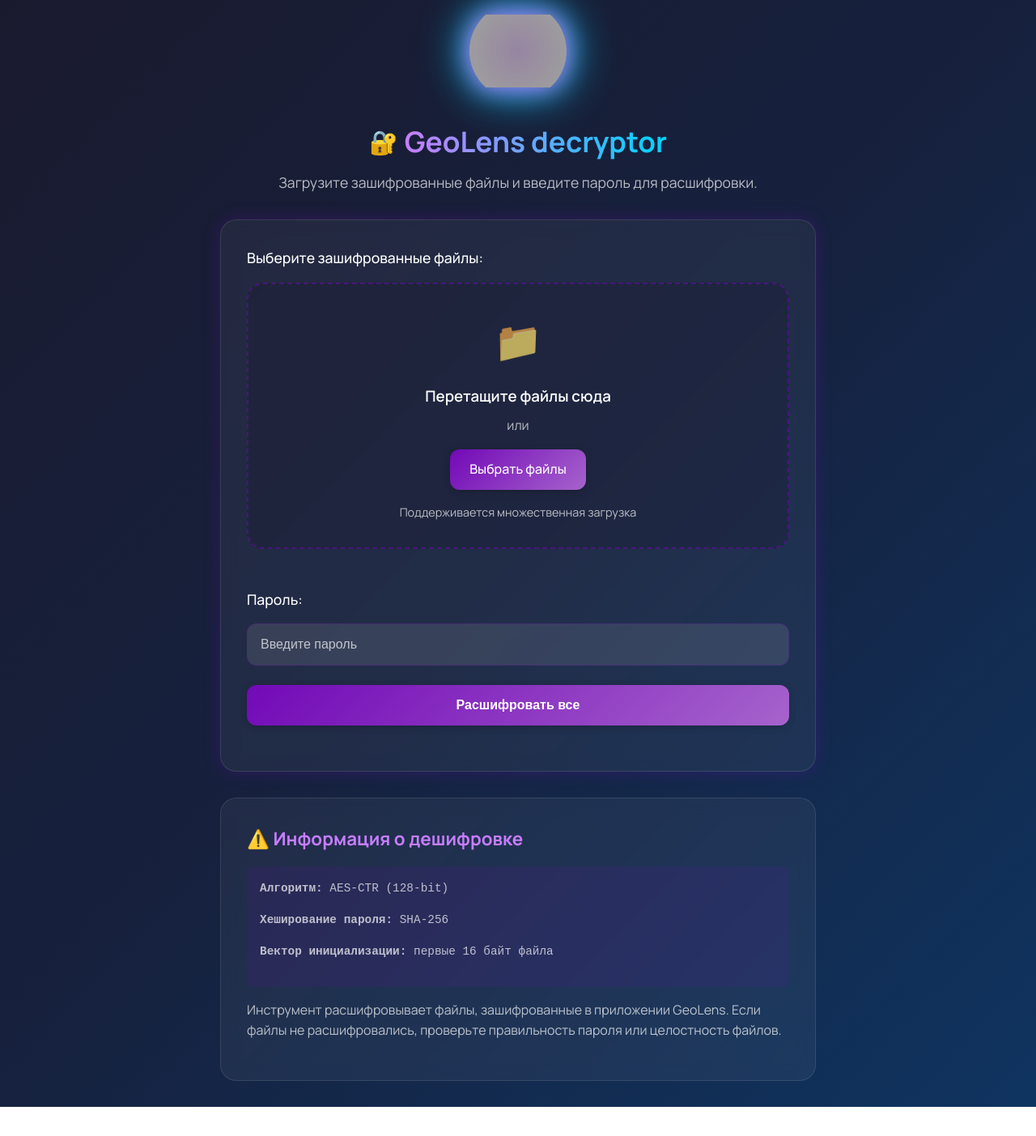
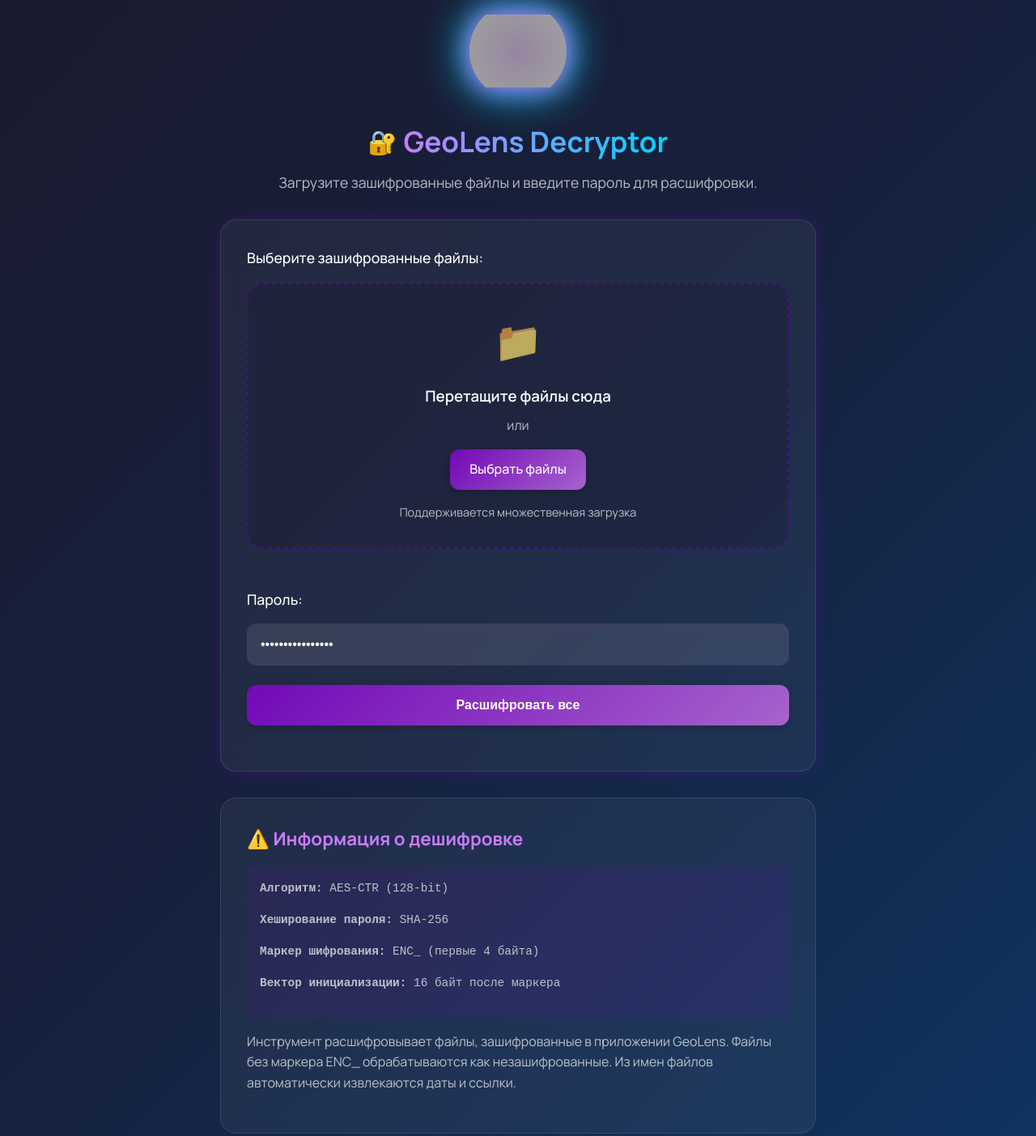
Before and after one commit to BanedictPaleno/dectryptor, a plain HTML site: page index.html in a window 1280 px wide. Shown: the part 29-1432 px from the top of the page at 81% size. Before the commit the page ends 1396 px from the top, so only its background shows below. Drawn offline with Linux system fonts and the light colour scheme; grey boxes are pictures that could not be loaded.

Commit message:
Update index.html

```diff
--- a/index.html
+++ b/index.html
@@ -13,7 +13,7 @@
             <div class="logo-container">
                 <div class="logo"></div>
             </div>
-            <h1><span class="emoji">🔐</span><span class="text"> GeoLens decryptor</span></h1>
+            <h1><span class="emoji">🔐</span><span class="text"> GeoLens Decryptor</span></h1>
             <p class="subtitle">Загрузите зашифрованные файлы и введите пароль для расшифровки.</p>
         </header>
 
@@ -32,14 +32,13 @@
                         <p class="file-hint">Поддерживается множественная загрузка</p>
                     </div>
                 </div>
-
                 <!-- Плиточки с загруженными файлами -->
                 <div class="files-grid" id="files-grid"></div>
             </div>
 
             <div class="form-group">
                 <label for="password" class="form-label">Пароль:</label>
-                <input type="password" id="password" class="form-input" placeholder="Введите пароль">
+                <input type="password" id="password" class="form-input" placeholder="default_password" value="default_password">
             </div>
 
             <button class="decrypt-btn" onclick="decryptFiles()">Расшифровать все</button>
@@ -56,14 +55,22 @@
             </div>
         </div>
 
+        <!-- Панель со ссылками -->
+        <div class="links-panel glass-card" id="links-panel" style="display: none;">
+            <h3>🔗 Извлеченные ссылки</h3>
+            <div class="links-container" id="links-container"></div>
+            <button class="copy-all-links-btn" id="copyAllLinksBtn" onclick="copyAllLinks()">📋 Скопировать все ссылки</button>
+        </div>
+
         <div class="info-panel glass-card">
             <h3>⚠️ Информация о дешифровке</h3>
             <div class="tech-details">
                 <p><strong>Алгоритм:</strong> AES-CTR (128-bit)</p>
                 <p><strong>Хеширование пароля:</strong> SHA-256</p>
-                <p><strong>Вектор инициализации:</strong> первые 16 байт файла</p>
+                <p><strong>Маркер шифрования:</strong> ENC_ (первые 4 байта)</p>
+                <p><strong>Вектор инициализации:</strong> 16 байт после маркера</p>
             </div>
-            <p>Инструмент расшифровывает файлы, зашифрованные в приложении GeoLens. Если файлы не расшифровались, проверьте правильность пароля или целостность файлов.</p>
+            <p>Инструмент расшифровывает файлы, зашифрованные в приложении GeoLens. Файлы без маркера ENC_ обрабатываются как незашифрованные. Из имен файлов автоматически извлекаются даты и ссылки.</p>
         </div>
     </div>
 
```
